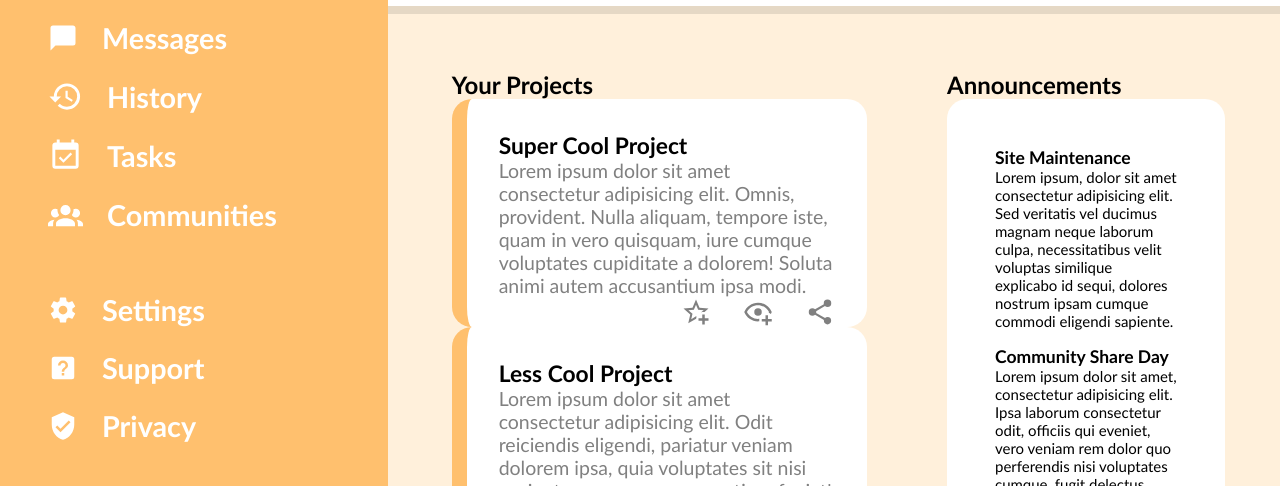
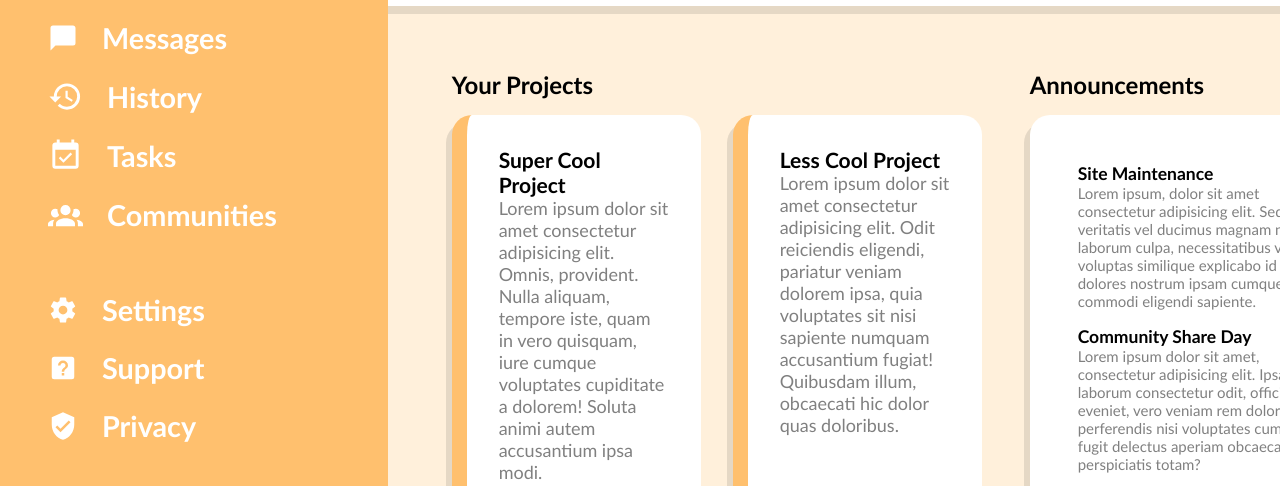
Before and after one commit to tssemi/project-admin-dashboard, a plain HTML site: page index.html in a window 1280 px wide. Shown: the part 245-731 px from the top of the page. Drawn offline with Linux system fonts and the light colour scheme.

Commit message:
Layout the elements child of the your-projects div

```diff
--- a/style.css
+++ b/style.css
@@ -126,38 +126,50 @@ img {
 
     padding: 4rem;
     display: grid;
-    grid-template-rows: repeat(2, 1fr);
+    grid-template-rows: repeat(2, 0.5fr);
     grid-template-columns: 3fr 1fr;
     grid-template-areas:
     "yr-prs ann"
     "yr-prs trd"
     ;
-    gap: 5rem;
+    gap: 3rem;
 }
-.content-title, .your-projects {
+.content-title{
     font-size: 1.5rem;
+    margin-bottom: 1rem;
 }
 .main-content .your-projects {
-    font-size: 1.3em;
     grid-area: yr-prs;
+
+    display: flex;
+    flex-flow: column;
 }
 .your-projects .projects {
+    flex: auto;
+    font-size: 1.2em;
+    display: grid;
+    grid-template-rows: repeat(3, 1fr);
+    grid-template-columns: repeat(2, 1fr);
+    grid-gap: 2rem;
 }
 .projects .project {
     background-color: white;
     border-left: 15px solid var(--sidebar-color);
-    padding: 2rem 2rem 0 2rem;
+    padding: 2rem;
     border-radius: 20px;
+    display: flex;
+    flex-flow: column;
+    justify-content: space-between;
+    gap: 1.5rem;
 }
-.project p, .announ-conteiner p {
+.project p, .announ-container p {
     font-weight: 100;
     color: rgb(128, 128, 128);
 }
 .project .icons {
-    align-self: center;
     fill: rgb(128, 128, 128);
+    justify-content: end;
     display: flex;
-    justify-content: end;
     gap: 2rem;
 }
 .main-content .announcements {
@@ -166,19 +178,18 @@ img {
 .main-content .trending {
     grid-area: trd;
 }
-.announcements, .trending {
-}
 .announcements .announ-container, .trending .trends {
     background-color: white;
     padding: 3rem;
     border-radius: 20px;
     display: grid;
     grid-template-rows: repeat(auto, 1fr);
+    grid-template-columns: minmax(250px, 1fr);
     gap: 1rem;
 }
 .trending .trends .trend {
     display: grid;
-    grid-template-columns: 120px 2fr;
+    grid-template-columns: 100px 2fr;
     grid-template-rows: auto;
     grid-template-areas:
     'img'
@@ -190,3 +201,6 @@ img {
 .trend div {
     align-self: flex-end;
 }
+.project, .announ-container, .trends {
+    box-shadow: -6px 8px var(--main-shadow);
+}
```
